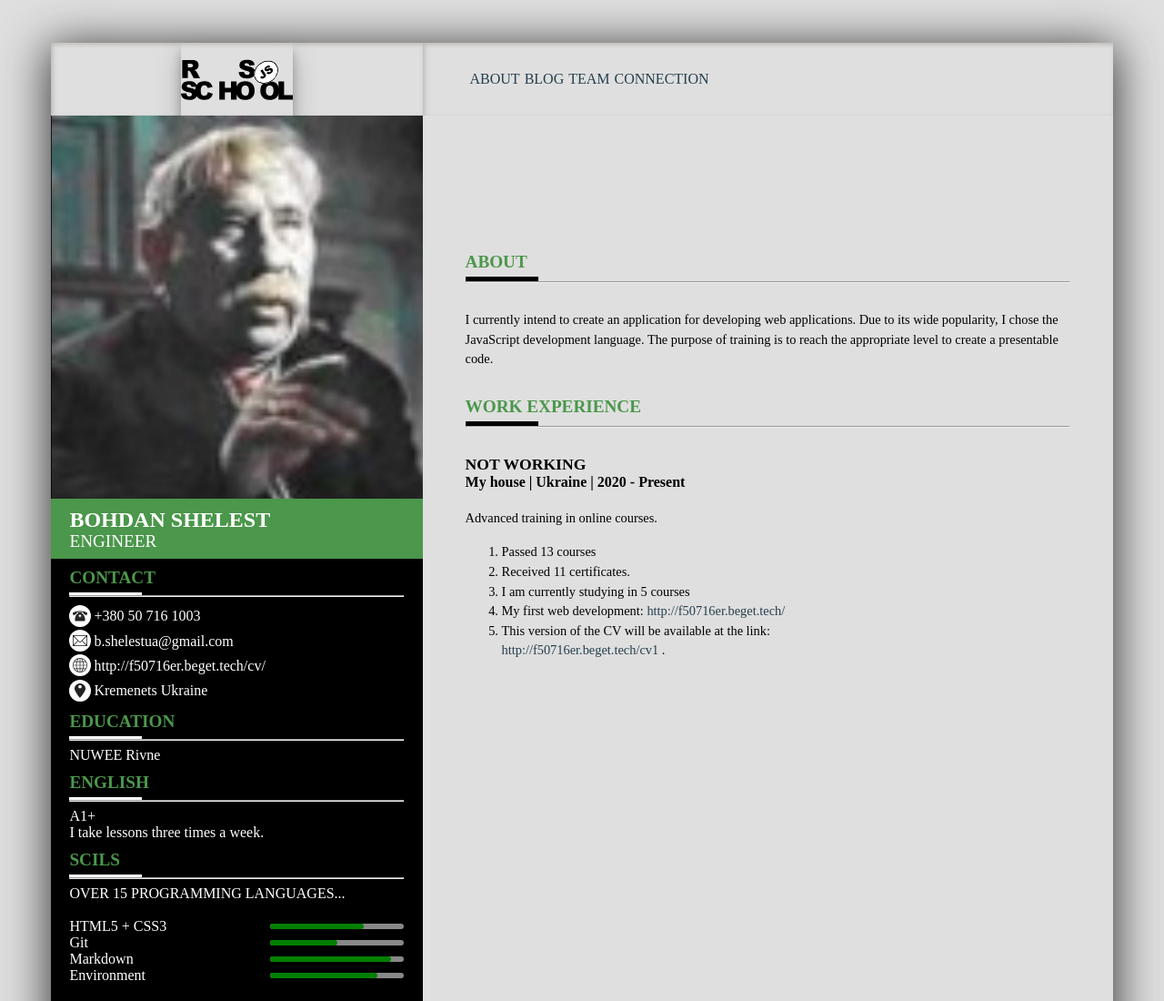
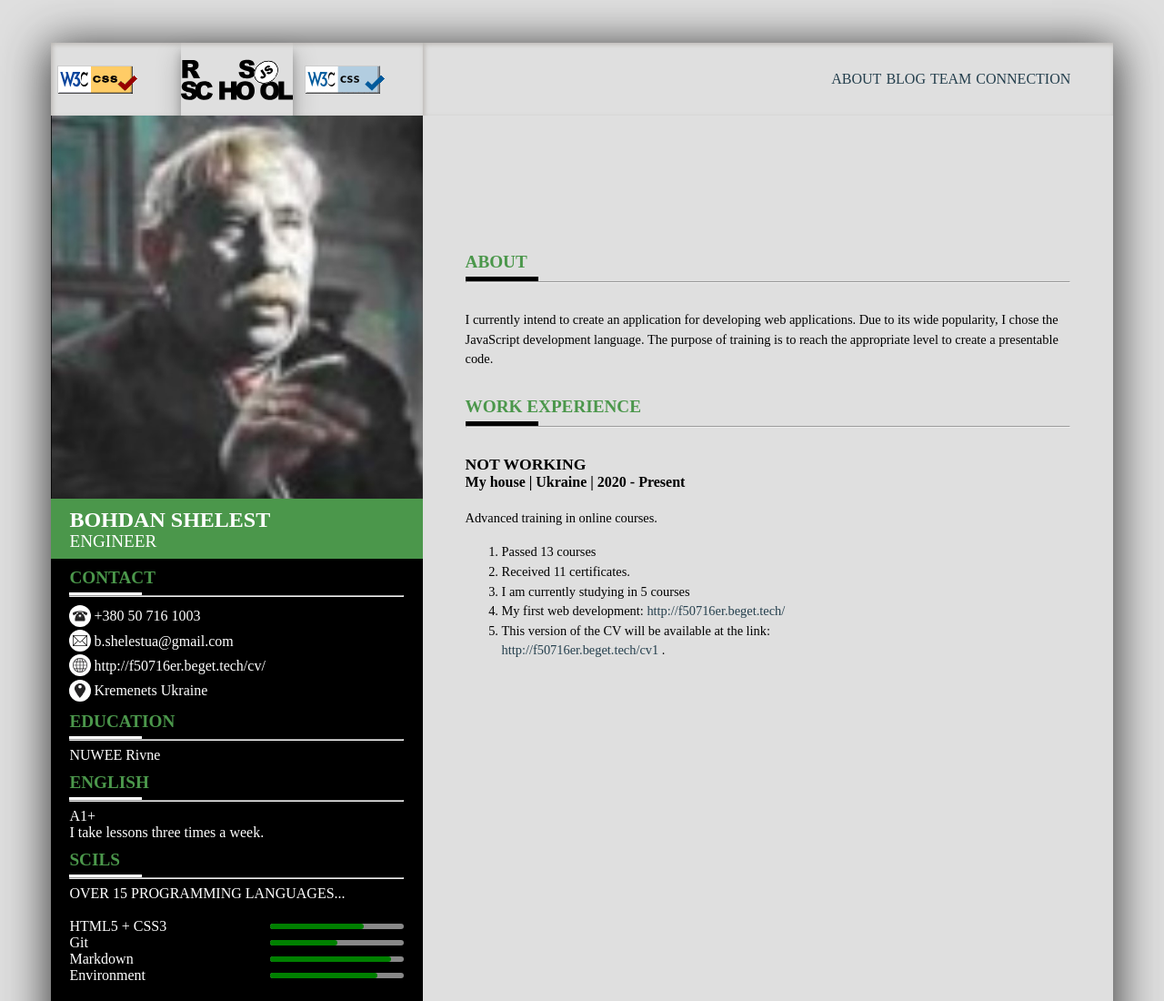
Before and after one commit to BSKOM/rsschool-cv, a plain HTML site: page cv/index.html in a window 1280 px wide. Shown: the top 1100 px of the page at 91% size. Drawn offline with Linux system fonts and the light colour scheme.

Commit message:
fix: fix header css

```diff
--- a/cv/index.html
+++ b/cv/index.html
@@ -17,9 +17,15 @@
         <header class="cv__header">
           <div class="cv__header-wrap">
             <div class="cv__header-one">
+              <p class="cv__header-w3">
+                <img class="cv__w3-img" src="vcss.gif" alt="Правильный CSS!" />
+              </p>
               <a class="cv__header-logo go-top" href="#">
                 <img class="cv__logo-img" src="rs_school_js1.svg" alt="Logo">
               </a>
+              <p class="cv__header-w3">
+                <img class="cv__w3-img" src="vcss-blue.gif" alt="Правильный CSS!" />
+              </p>
             </div>
             <div class="cv__header-two">
               <nav class="menu">
--- a/cv/styles.css
+++ b/cv/styles.css
@@ -80,11 +80,23 @@ body {
   justify-content: space-between;
 }
 
+.cv__header-w3, .cv__header-logo {
+  width: 30%;
+}
+
+/* cv__w3-img  */
+
+.cv__header-one {
+  width: 35%;
+  display: flex;
+  justify-content: space-around;
+  align-items: center;
+}
+
 .cv__header-two {
   width: 65%;
   padding: 0 4%;
   display: flex;
- git
   justify-content: flex-end;
   align-items: center;
 }
@@ -267,7 +279,7 @@ h6 {
   justify-content: space-between;
 }
 
-.cv__header-one, .cv__footer-one {
+.cv__footer-one {
   width: 35%;
   display: flex;
   justify-content: center;
```
Also changed, not shown: cv/vcss-blue.gif (added), cv/vcss.gif (added).
